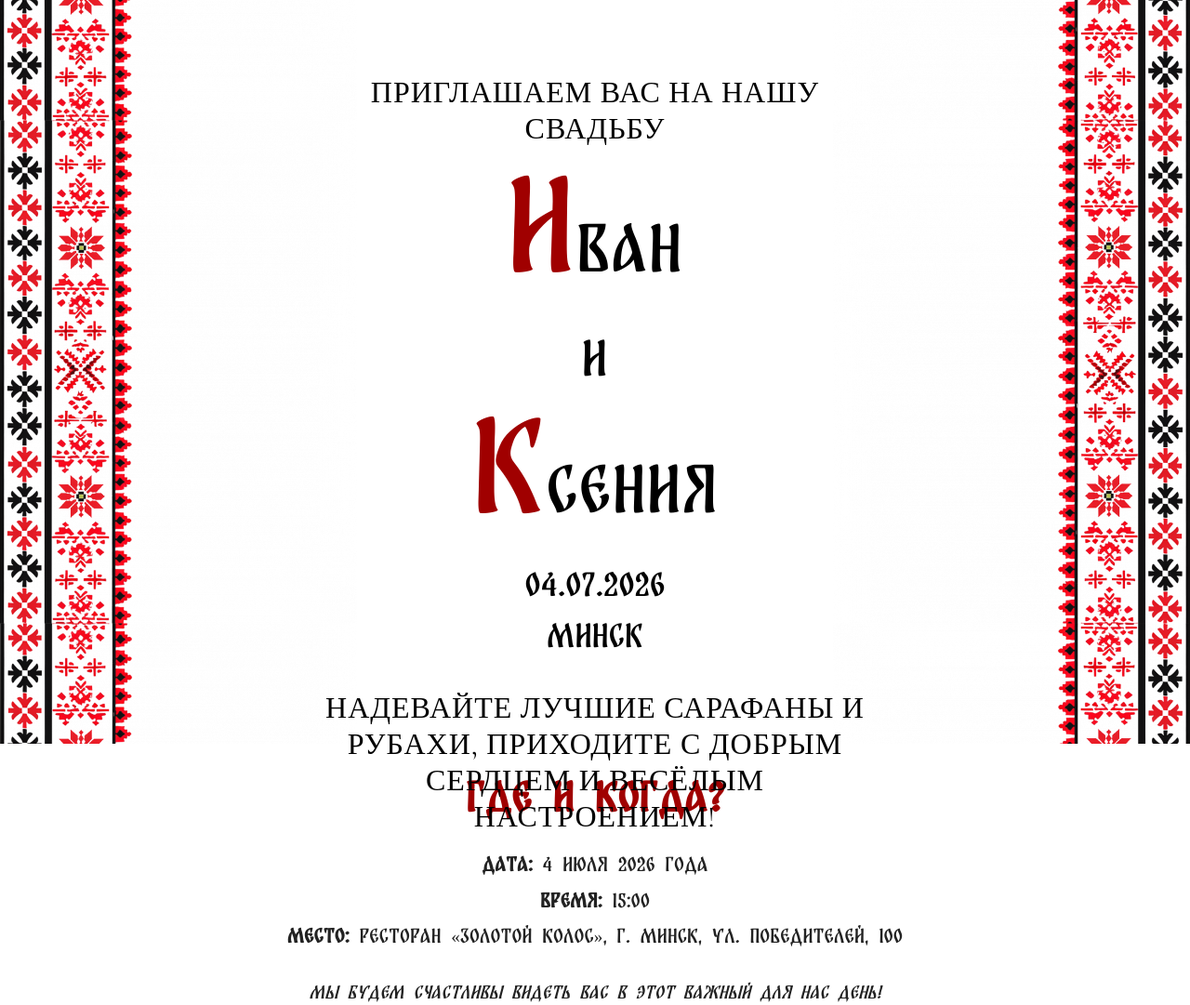
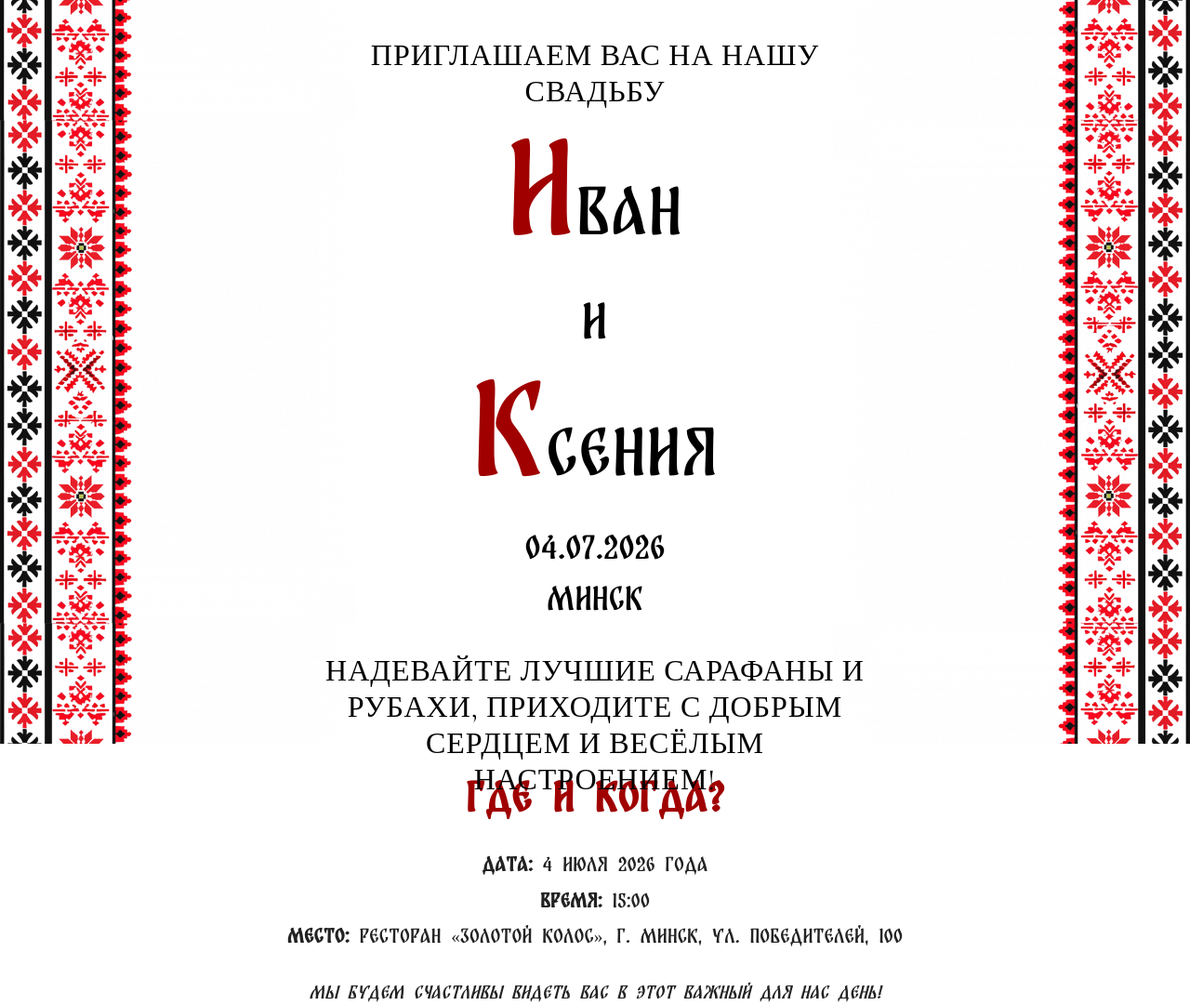
Before and after one commit to Ivan-Maliauka/Invitation, a plain HTML site: page index.html in a window 1280 px wide. Shown: the top 1081 px of the page at 93% size. Drawn offline with nearby package versions, Linux system fonts and the light colour scheme.

Commit message:
Fix margin invite container

```diff
--- a/index.html
+++ b/index.html
@@ -94,7 +94,7 @@
         .invite-container {
             height: 100%;
             position: relative;
-            padding-bottom: 5px;
+            padding-bottom: 10px;
             z-index: 3;
         }
 
@@ -497,7 +497,8 @@
             }
             .invite-container {
                 max-width: 700px;
-                margin: 10vh auto;
+                margin: 1vh auto;
+                margin-top: 5vh;
                 padding: 0px 48px;
                 text-align: center;
             }
```
